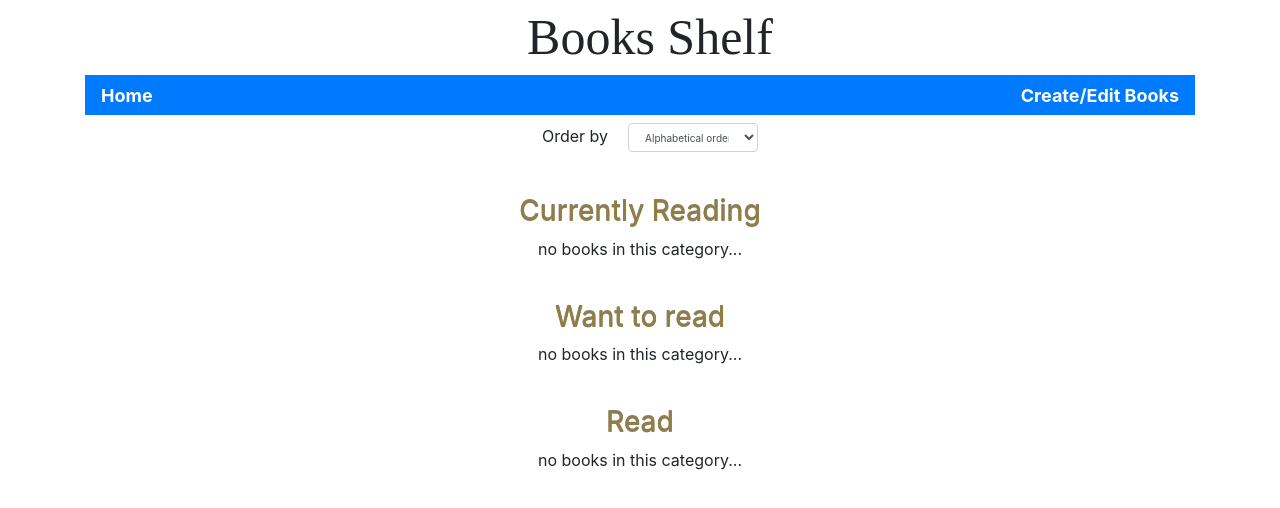
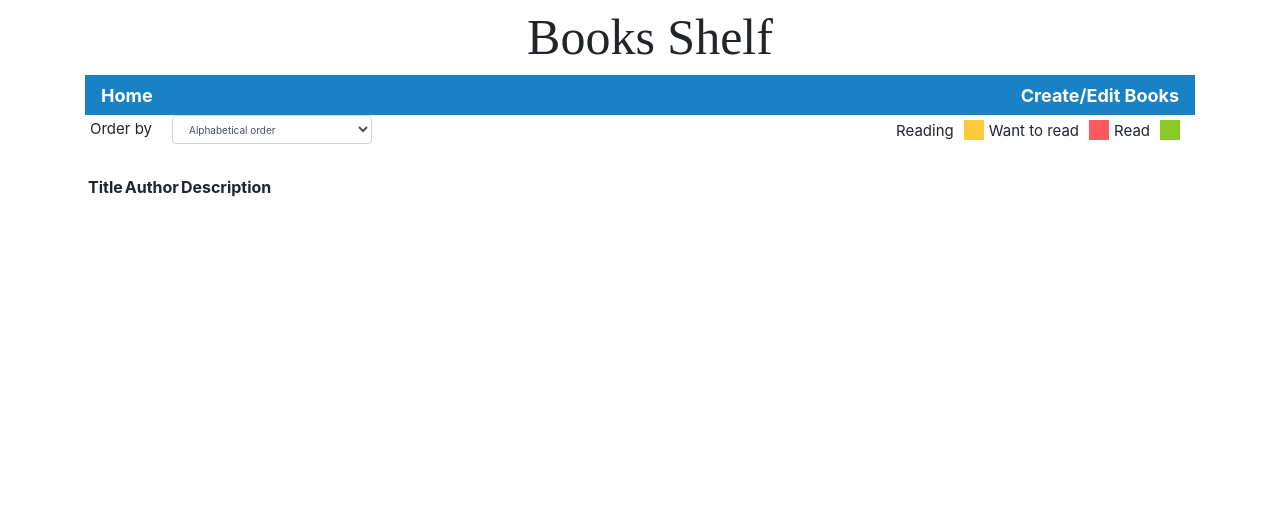
Before and after one commit to stdevelopr/bookShelf, a React (Create React App) app: page / in a window 1280 px wide. Shown: the top 508 px of the page. Built offline with nearby package versions, Linux system fonts and the light colour scheme; a web font is replaced by a local one.

Commit message:
display home as table

```diff
--- a/src/components/NavMenu.js
+++ b/src/components/NavMenu.js
@@ -6,11 +6,11 @@ export default function NavMenu() {
   return (
     <div style={{ color: "black" }}>
       <Navbar
-        bg="primary"
         className="navbar"
         style={{
           height: "40px",
-          justifyContent: "space-between"
+          justifyContent: "space-between",
+          backgroundColor: "#1982c4"
         }}
       >
         <Link
--- a/src/components/OrderByContainer.js
+++ b/src/components/OrderByContainer.js
@@ -1,6 +1,8 @@
 import React, { useState, useEffect } from "react";
 import Navbar from "react-bootstrap/Navbar";
 import Form from "react-bootstrap/Form";
+import Row from "react-bootstrap/Row";
+import Col from "react-bootstrap/Col";
 
 export default function OrderByContainer({ sortedBooks, setSortedBooks }) {
   const [orderBy, setOrderBy] = useState("Alphabetical order");
@@ -21,21 +23,20 @@ export default function OrderByContainer({ sortedBooks, setSortedBooks }) {
   }, [orderBy]);
 
   return (
-    <Navbar
+    <Row
       style={{
         display: "inline-block",
         width: "100%",
-        textAlign: "center"
+        marginBottom: "30px",
+        fontSize: "15px"
+        // textAlign: "center"
       }}
-      // bg="primary"
-      // variant="dark"
     >
       <div
         style={{
           display: "inline-block",
           marginRight: "20px",
           marginLeft: "20px"
-          // color: "white"
         }}
       >
         Order by
@@ -43,7 +44,7 @@ export default function OrderByContainer({ sortedBooks, setSortedBooks }) {
       <Form.Control
         as="select"
         className="edit-select-category"
-        style={{ width: "130px", display: "inline-block" }}
+        style={{ width: "200px", display: "inline-block" }}
         value={orderBy}
         onChange={e => {
           setOrderBy(e.target.value);
@@ -53,6 +54,35 @@ export default function OrderByContainer({ sortedBooks, setSortedBooks }) {
         <option>Creation date asc</option>
         <option>Creation date desc</option>
       </Form.Control>
-    </Navbar>
+      <div style={{ display: "inline-flex", float: "right", marginTop: "5px" }}>
+        <span style={{ margin: "0px 10px 0px 5px" }}>Reading</span>
+        <span
+          style={{
+            backgroundColor: "#ffca3a",
+            display: "inline-block",
+            width: "20px",
+            height: "20px"
+          }}
+        ></span>
+        <span style={{ margin: "0px 10px 0px 5px" }}>Want to read</span>
+        <span
+          style={{
+            backgroundColor: "#ff595e",
+            display: "inline-block",
+            width: "20px",
+            height: "20px"
+          }}
+        ></span>
+        <span style={{ margin: "0px 10px 0px 5px" }}>Read</span>
+        <span
+          style={{
+            backgroundColor: "#8ac926",
+            display: "inline-block",
+            width: "20px",
+            height: "20px"
+          }}
+        ></span>
+      </div>
+    </Row>
   );
 }
--- a/src/pages/Home.js
+++ b/src/pages/Home.js
@@ -1,6 +1,9 @@
 import React, { useState } from "react";
 import ShelfContainer from "../components/ShelfContainer";
 import OrderByContainer from "../components/OrderByContainer";
+import Table from "react-bootstrap/Table";
+import Row from "react-bootstrap/Row";
+import Col from "react-bootstrap/Col";
 import BookItem from "../components/BookItem";
 import { Link } from "react-router-dom";
 import { useSelector } from "react-redux";
@@ -28,7 +31,102 @@ export default function Home() {
         sortedBooks={sortedBooks}
         setSortedBooks={setSortedBooks}
       />
-      <div>
+
+      <table>
+        <thead>
+          <th></th>
+          <th>Title</th>
+          <th>Author</th>
+          <th>Description</th>
+        </thead>
+        {nullBooksCategory.length > 0 && (
+          <tr
+            style={{
+              backgroundColor: "white",
+              width: "5px",
+              position: "relative"
+            }}
+          >
+            <td
+              rowSpan={nullBooksCategory.length + 1}
+              style={{ width: "30px" }}
+            ></td>
+          </tr>
+        )}
+        {nullBooksCategory.map(book => (
+          <tr>
+            <td>{book.title}</td>
+            <td>{book.author}</td>
+            <td>{book.description}</td>
+          </tr>
+        ))}
+        {readingBooksCategory.length > 0 && (
+          <tr
+            style={{
+              backgroundColor: "#ffca3a",
+              width: "5px",
+              position: "relative"
+            }}
+          >
+            <td
+              rowSpan={readingBooksCategory.length + 1}
+              style={{ width: "30px" }}
+            ></td>
+          </tr>
+        )}
+
+        {readingBooksCategory.map(book => (
+          <tr>
+            <td>{book.title}</td>
+            <td>{book.author}</td>
+            <td>{book.description}</td>
+          </tr>
+        ))}
+
+        {wantToReadBooksCategory.length > 0 && (
+          <tr
+            style={{
+              backgroundColor: "#ff595e",
+              position: "relative"
+            }}
+          >
+            <td
+              rowSpan={wantToReadBooksCategory.length + 1}
+              style={{ width: "5px" }}
+            ></td>
+          </tr>
+        )}
+        {wantToReadBooksCategory.map(book => (
+          <tr>
+            <td>{book.title}</td>
+            <td>{book.author}</td>
+            <td>{book.description}</td>
+          </tr>
+        ))}
+
+        {readBooksCategory.length > 0 && (
+          <tr
+            style={{
+              backgroundColor: "#8ac926",
+              position: "relative"
+            }}
+          >
+            <td
+              rowSpan={readBooksCategory.length + 1}
+              style={{ width: "5px" }}
+            ></td>
+          </tr>
+        )}
+        {readBooksCategory.map(book => (
+          <tr>
+            <td>{book.title}</td>
+            <td>{book.author}</td>
+            <td>{book.description}</td>
+          </tr>
+        ))}
+      </table>
+
+      {/* <div>
         {nullBooksCategory.map(book => {
           return <BookItem key={book.id} book={book} />;
         })}
@@ -100,7 +198,7 @@ export default function Home() {
         ) : (
           <div>no books in this category...</div>
         )}
-      </div>
+      </div> */}
     </ShelfContainer>
   );
 }
--- a/src/pages/Home.scss
+++ b/src/pages/Home.scss
@@ -23,3 +23,45 @@ h3 {
     text-shadow: 0px -1px 0px rgba(0, 0, 0, 0.5);
   }
 }
+
+.table-category {
+  width: 100%;
+  text-align: center;
+  background-color: blue;
+  // padding: px;
+}
+
+thead {
+  text-align: center;
+}
+
+tr {
+  text-align: center;
+  border: solid 1px black;
+}
+
+tr:first-child {
+  background-color: #eaedf5;
+}
+
+tr:hover {
+  background-color: #eaedf5;
+}
+
+td {
+  width: 800px;
+  // border: solid 1px black;
+
+  text-align: center;
+  vertical-align: center;
+}
+
+td:first-of-type {
+  padding: 10px;
+  width: 200px;
+  font-weight: bolder;
+}
+
+td:nth-child(2) {
+  width: 200px;
+}
```
